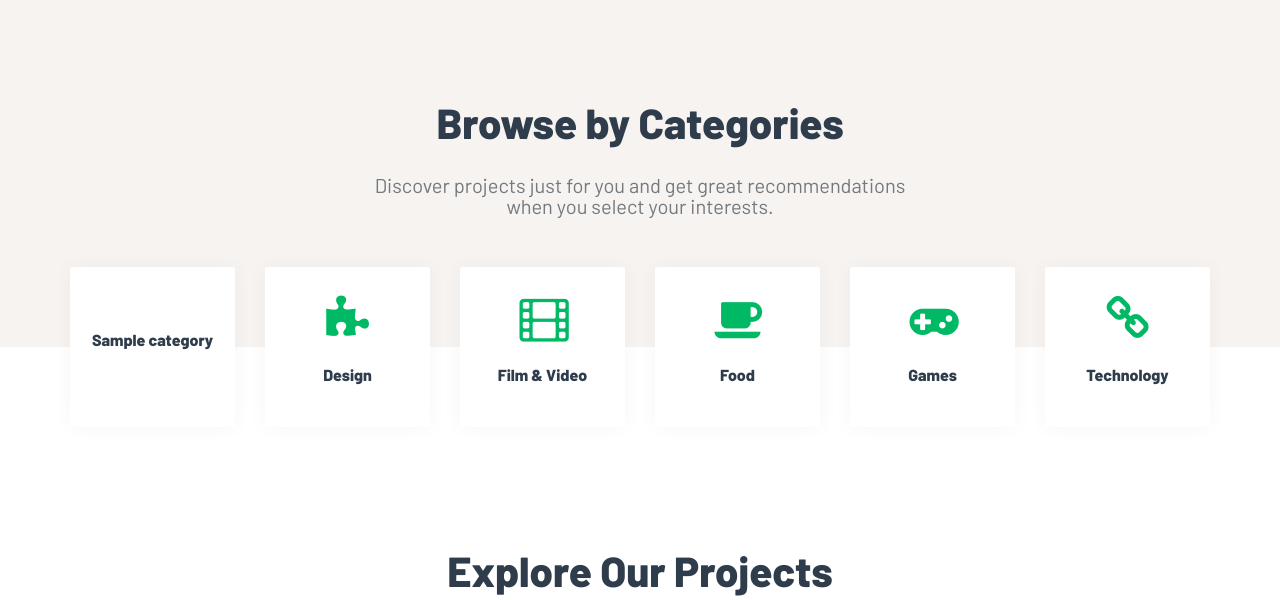
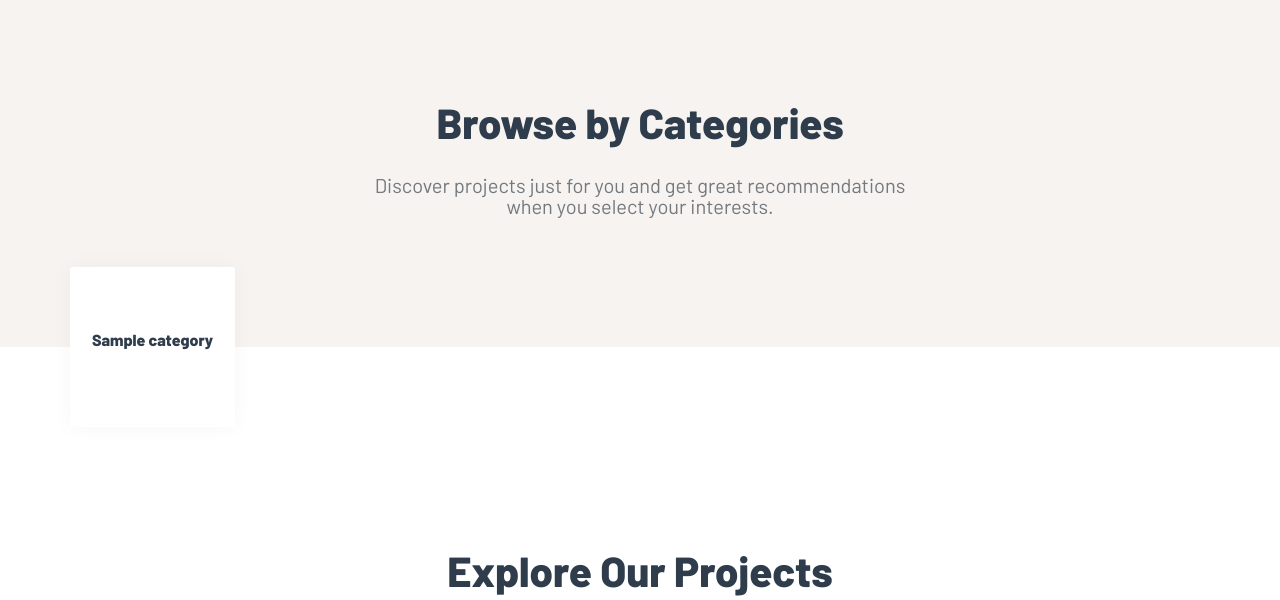
Before and after one commit to dynamichydra/backabiz, a CodeIgniter app: page /backabiz/ in a window 1280 px wide. Shown: the part 748-1348 px from the top of the page. Run offline with CodeIgniter, Linux system fonts and the light colour scheme; tables that the repository leaves empty or names only in its code hold one stand-in row (values such as "Sample post"); grey boxes marked "Sample" are stand-in pictures.

Commit message:
Update index.php

```diff
--- a/application/views/index.php
+++ b/application/views/index.php
@@ -1,7 +1,4 @@
- <!-- body content start -->
- <style type="text/css">
- 	/*.slides li{background: #FED857 url("images/slide-3.jpg") no-repeat center center; background-size: cover;}*/
- </style>
+
           <main>
           	<section>
           		<div class="flexslider" id="main-slider">
@@ -58,7 +55,7 @@
                         ?>
                       	<div class="col-sm-2">
 	                      	<div class="flip-box">
-	                      		<a href="#">
+	                      		<a href="<?php echo base_url('category/'.$value['cat_name']);?>">
 	                      			<i class="<?php echo $value['icon_name']?>"></i>
 	                      			<h3 class="flip-box-heading"><?php echo $value['cat_name']?></h3>
 	                      		</a>
@@ -68,46 +65,7 @@
                       		}
                       	}
                       	?>
-                      	<div class="col-sm-2">
-	                      	<div class="flip-box">
-	                      		<a href="#">
-	                      			<i class="fa fa-puzzle-piece"></i>
-	                      			<h3 class="flip-box-heading">Design</h3>
-	                      		</a>
-	                      	</div>
-                      	</div>
-                      	<div class="col-sm-2">
-	                      	<div class="flip-box">
-	                      		<a href="#">
-	                      			<i class="fa fa-film"></i>
-	                      			<h3 class="flip-box-heading">Film & Video</h3>
-	                      		</a>
-	                      	</div>
-                      	</div>
-                      	<div class="col-sm-2">
-	                      	<div class="flip-box">
-	                      		<a href="#">
-	                      			<i class="fa fa-coffee"></i>
-	                      			<h3 class="flip-box-heading">Food</h3>
-	                      		</a>
-	                      	</div>
-                      	</div>
-                      	<div class="col-sm-2">
-	                      	<div class="flip-box">
-	                      		<a href="#">
-	                      			<i class="fa fa-gamepad"></i>
-	                      			<h3 class="flip-box-heading">Games</h3>
-	                      		</a>
-	                      	</div>
-                      	</div>
-                      	<div class="col-sm-2">
-	                      	<div class="flip-box">
-	                      		<a href="#">
-	                      			<i class="fa fa-link"></i>
-	                      			<h3 class="flip-box-heading">Technology</h3>
-	                      		</a>
-	                      	</div>
-                      	</div>
+
 
                    </div>
                 </div>
```
